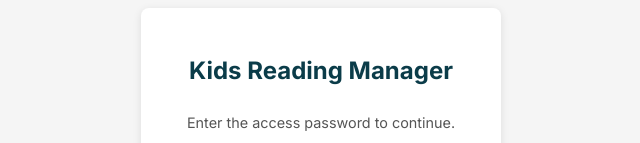
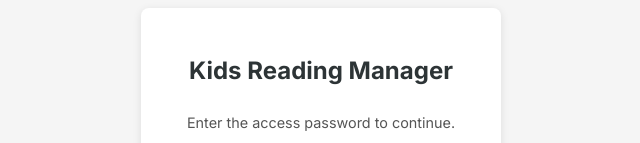
Before and after one commit to dervish666/KidsReadingManager, a React (Vite) app: page / in a window 1280 px wide. Shown: the part 266-409 px from the top of the page, without its empty margins (319-959 px from the left). Built offline with nearby package versions, Linux system fonts and the light colour scheme.

Commit message:
updated theme

```diff
--- a/public/index.html
+++ b/public/index.html
@@ -16,7 +16,7 @@
     <link rel="stylesheet" href="/styles.css" />
     <link rel="preconnect" href="https://fonts.googleapis.com">
     <link rel="preconnect" href="https://fonts.gstatic.com" crossorigin>
-    <link href="https://fonts.googleapis.com/css2?family=Inter:wght@300;400;500;600;700;900&display=swap" rel="stylesheet">
+    <link href="https://fonts.googleapis.com/css2?family=Fredoka:wght@300..700&family=Inter:wght@300;400;500;600;700;900&display=swap" rel="stylesheet">
   </head>
   <body>
     <noscript>You need to enable JavaScript to run this app.</noscript>
--- a/src/styles/theme.js
+++ b/src/styles/theme.js
@@ -4,47 +4,50 @@ import { createTheme } from '@mui/material/styles';
 const theme = createTheme({
    palette: {
      primary: {
-       main: '#0b3c49', // Midnight green
-       light: '#1a5a6a',
-       dark: '#062832',
+       main: '#6C5CE7', // Soft Purple
+       light: '#A29BFE',
+       dark: '#4834D4',
+       contrastText: '#ffffff',
      },
      secondary: {
-       main: '#d72483', // Mexican pink
-       light: '#e64ba3',
-       dark: '#a61d65',
+       main: '#00CEC9', // Robin's Egg Blue
+       light: '#81ECEC',
+       dark: '#00B894',
+       contrastText: '#2D3436',
      },
      background: {
-       default: '#f8f6f4', // Light cream background
+       default: '#DFE6E9', // Light Grayish Blue
        paper: '#ffffff', // Pure white for better contrast
      },
      text: {
-       primary: '#0b3c49', // Midnight green for text
-       secondary: '#41292c', // Van Dyke for secondary text
+       primary: '#2D3436', // Dark Gray
+       secondary: '#636E72', // Medium Gray
      },
      status: {
        // Enhanced status colors with new palette
-       notRead: '#fd3e81', // French rose for errors/not read
-       needsAttention: '#792359', // Byzantium for warnings/needs attention
-       recentlyRead: '#0b3c49', // Midnight green for success/read
+       notRead: '#FF7675', // Light Red
+       needsAttention: '#FD79A8', // Pink
+       recentlyRead: '#55EFC4', // Mint Green
      },
      success: {
-       main: '#0b3c49', // Midnight green for success
-       light: '#1a5a6a',
-       dark: '#062832',
+       main: '#00B894', // Green
+       light: '#55EFC4',
+       dark: '#00A884',
      },
      warning: {
-       main: '#792359', // Byzantium for warnings
-       light: '#8d3a6a',
-       dark: '#5f1c45',
+       main: '#FDCB6E', // Mustard Yellow
+       light: '#FFEAA7',
+       dark: '#E1B12C',
      },
      error: {
-       main: '#fd3e81', // French rose for errors
-       light: '#ff6b9d',
-       dark: '#d72465',
+       main: '#D63031', // Red
+       light: '#FF7675',
+       dark: '#C0392B',
      },
    },
   typography: {
     fontFamily: [
+      'Fredoka',
       'Inter',
       'system-ui',
       '-apple-system',
@@ -56,53 +59,64 @@ const theme = createTheme({
       'sans-serif',
     ].join(','),
     h1: {
-      fontFamily: 'Inter, system-ui, sans-serif',
+      fontFamily: 'Fredoka, system-ui, sans-serif',
       fontWeight: 700,
       fontSize: 'clamp(1.75rem, 4.5vw, 2.5rem)',
       lineHeight: 1.15,
+      color: '#2D3436',
     },
     h2: {
-      fontFamily: 'Inter, system-ui, sans-serif',
+      fontFamily: 'Fredoka, system-ui, sans-serif',
       fontWeight: 600,
       fontSize: 'clamp(1.25rem, 3.2vw, 2rem)',
       lineHeight: 1.2,
+      color: '#2D3436',
     },
     h3: {
-      fontFamily: 'Inter, system-ui, sans-serif',
+      fontFamily: 'Fredoka, system-ui, sans-serif',
       fontWeight: 600,
       fontSize: 'clamp(1.125rem, 2.2vw, 1.5rem)',
       lineHeight: 1.3,
+      color: '#2D3436',
     },
     h4: {
-      fontFamily: 'Inter, system-ui, sans-serif',
+      fontFamily: 'Fredoka, system-ui, sans-serif',
       fontWeight: 600,
       fontSize: '1.125rem',
       lineHeight: 1.3,
+      color: '#2D3436',
     },
     h5: {
-      fontFamily: 'Inter, system-ui, sans-serif',
+      fontFamily: 'Fredoka, system-ui, sans-serif',
       fontWeight: 500,
       fontSize: '1rem',
       lineHeight: 1.4,
+      color: '#2D3436',
     },
     h6: {
-      fontFamily: 'Inter, system-ui, sans-serif',
+      fontFamily: 'Fredoka, system-ui, sans-serif',
       fontWeight: 500,
       fontSize: '0.95rem',
       lineHeight: 1.4,
+      color: '#2D3436',
     },
     body1: {
+      fontFamily: 'Inter, system-ui, sans-serif',
       fontSize: 'clamp(0.95rem, 1.6vw, 1rem)',
       lineHeight: 1.6,
+      color: '#2D3436',
     },
     body2: {
+      fontFamily: 'Inter, system-ui, sans-serif',
       fontSize: 'clamp(0.825rem, 1.2vw, 0.875rem)',
       lineHeight: 1.5,
+      color: '#636E72',
     },
     button: {
+      fontFamily: 'Fredoka, system-ui, sans-serif',
       textTransform: 'none',
       fontWeight: 600,
-      letterSpacing: '0.2px',
+      letterSpacing: '0.5px',
     },
   },
   components: {
@@ -111,6 +125,7 @@ const theme = createTheme({
         body: {
           minHeight: '100vh',
           fontFeatureSettings: '"cv02", "cv03", "cv04", "cv11"',
+          backgroundColor: '#DFE6E9',
         },
       },
     },
@@ -118,10 +133,10 @@ const theme = createTheme({
       styleOverrides: {
         root: {
           backgroundImage: 'none',
-          borderRadius: 16,
-          boxShadow: '0 4px 6px -1px rgba(0, 0, 0, 0.1), 0 2px 4px -1px rgba(0, 0, 0, 0.06)',
+          borderRadius: 20,
+          boxShadow: '0 10px 20px rgba(0,0,0,0.05), 0 6px 6px rgba(0,0,0,0.05)',
           '@media (max-width:600px)': {
-            borderRadius: 12,
+            borderRadius: 16,
           }
         },
       },
@@ -129,28 +144,28 @@ const theme = createTheme({
     MuiButton: {
       styleOverrides: {
         root: {
-          borderRadius: 12,
+          borderRadius: 25, // Pill shape
           textTransform: 'none',
-          padding: '10px 16px',
+          padding: '10px 24px',
           fontWeight: 600,
-          fontSize: '0.95rem',
+          fontSize: '1rem',
           transition: 'transform 140ms ease, box-shadow 140ms ease',
-          boxShadow: '0 6px 18px rgba(15,23,42,0.06)',
+          boxShadow: '0 4px 6px rgba(50, 50, 93, 0.11), 0 1px 3px rgba(0, 0, 0, 0.08)',
           '&:hover': {
-            boxShadow: '0 10px 24px rgba(15,23,42,0.08)',
-            transform: 'translateY(-2px)',
+            boxShadow: '0 7px 14px rgba(50, 50, 93, 0.1), 0 3px 6px rgba(0, 0, 0, 0.08)',
+            transform: 'translateY(-1px)',
           },
           '@media (max-width:600px)': {
-            padding: '14px 16px',
+            padding: '12px 20px',
             fontSize: '1rem',
             minHeight: 48, // Better touch target
-            borderRadius: 10,
+            borderRadius: 20,
           }
         },
         contained: {
-          boxShadow: '0 6px 18px rgba(79,70,229,0.10)',
+          boxShadow: '0 4px 6px rgba(50, 50, 93, 0.11), 0 1px 3px rgba(0, 0, 0, 0.08)',
           '&:hover': {
-            boxShadow: '0 10px 24px rgba(79,70,229,0.12)',
+            boxShadow: '0 7px 14px rgba(50, 50, 93, 0.1), 0 3px 6px rgba(0, 0, 0, 0.08)',
           }
         },
       },
@@ -161,19 +176,19 @@ const theme = createTheme({
     MuiCard: {
       styleOverrides: {
         root: {
-          borderRadius: 16,
-          boxShadow: '0 1px 3px 0 rgba(0, 0, 0, 0.1), 0 1px 2px 0 rgba(0, 0, 0, 0.06)',
+          borderRadius: 20,
+          boxShadow: '0 4px 6px rgba(50, 50, 93, 0.11), 0 1px 3px rgba(0, 0, 0, 0.08)',
           transition: 'all 0.2s ease-in-out',
-          border: '1px solid rgba(0, 0, 0, 0.05)',
+          border: 'none',
           '&:hover': {
-            boxShadow: '0 4px 6px -1px rgba(0, 0, 0, 0.1), 0 2px 4px -1px rgba(0, 0, 0, 0.06)',
-            transform: 'translateY(-2px)',
+            boxShadow: '0 13px 27px -5px rgba(50, 50, 93, 0.25), 0 8px 16px -8px rgba(0, 0, 0, 0.3)',
+            transform: 'translateY(-3px)',
           },
           '@media (max-width:600px)': {
-            borderRadius: 12,
-            boxShadow: '0 1px 2px 0 rgba(0, 0, 0, 0.05)',
+            borderRadius: 16,
+            boxShadow: '0 2px 5px rgba(50, 50, 93, 0.1), 0 1px 2px rgba(0, 0, 0, 0.08)',
             '&:hover': {
-              boxShadow: '0 2px 4px -1px rgba(0, 0, 0, 0.1)',
+              boxShadow: '0 5px 15px rgba(0, 0, 0, 0.1)',
               transform: 'translateY(-1px)',
             }
           }
@@ -183,14 +198,14 @@ const theme = createTheme({
     MuiCardActionArea: {
       styleOverrides: {
         root: {
-          padding: 12,
+          padding: 16,
           display: 'flex',
           flexDirection: 'column',
           alignItems: 'stretch',
           justifyContent: 'flex-start',
           transition: 'all 0.2s ease-in-out',
           '&:hover': {
-            backgroundColor: 'rgba(0, 0, 0, 0.02)',
+            backgroundColor: 'rgba(0, 0, 0, 0.01)',
           },
           '@media (max-width:600px)': {
             padding: 16,
@@ -205,22 +220,53 @@ const theme = createTheme({
         fullWidth: true,
         margin: 'normal',
       },
+      styleOverrides: {
+        root: {
+          '& .MuiOutlinedInput-root': {
+            borderRadius: 12,
+            backgroundColor: '#F5F6FA',
+            '& fieldset': {
+              borderColor: 'transparent',
+            },
+            '&:hover fieldset': {
+              borderColor: '#B2BEC3',
+            },
+            '&.Mui-focused fieldset': {
+              borderColor: '#6C5CE7',
+            },
+          },
+        },
+      },
     },
     MuiBottomNavigation: {
       styleOverrides: {
         root: {
-          height: 64,
-          background: 'rgba(255, 255, 255, 0.95)',
-          backdropFilter: 'blur(12px)',
-          borderTop: '1px solid rgba(0, 0, 0, 0.08)',
+          height: 70,
+          background: 'rgba(255, 255, 255, 0.9)',
+          backdropFilter: 'blur(20px)',
+          borderTop: 'none',
           paddingBottom: 'env(safe-area-inset-bottom)',
-          boxShadow: '0 -1px 3px 0 rgba(0, 0, 0, 0.1), 0 -1px 2px 0 rgba(0, 0, 0, 0.06)',
+          boxShadow: '0 -5px 20px rgba(0,0,0,0.05)',
           '@media (max-width:600px)': {
-            height: 72,
+            height: 80,
             paddingBottom: 'calc(env(safe-area-inset-bottom) + 8px)'
           }
         },
       },
+    },
+    MuiBottomNavigationAction: {
+      styleOverrides: {
+        root: {
+          color: '#B2BEC3',
+          '&.Mui-selected': {
+            color: '#6C5CE7',
+          },
+        },
+        label: {
+          fontFamily: 'Fredoka, sans-serif',
+          fontWeight: 600,
+        }
+      }
     },
     MuiTabs: {
       styleOverrides: {
@@ -231,7 +277,9 @@ const theme = createTheme({
           },
         },
         indicator: {
-          height: 3,
+          height: 4,
+          borderRadius: '4px 4px 0 0',
+          backgroundColor: '#6C5CE7',
         },
       },
     },
@@ -239,18 +287,38 @@ const theme = createTheme({
       styleOverrides: {
         root: {
           minWidth: 'auto',
-          padding: '12px 16px',
+          padding: '12px 20px',
+          fontFamily: 'Fredoka, sans-serif',
+          fontWeight: 600,
+          fontSize: '1rem',
+          textTransform: 'none',
+          color: '#636E72',
+          '&.Mui-selected': {
+            color: '#6C5CE7',
+          },
           '@media (max-width: 600px)': {
             minWidth: 'auto',
-            padding: '12px 8px',
+            padding: '12px 12px',
+            fontSize: '0.9rem',
           },
         },
       },
-      MuiAvatar: {
-        styleOverrides: {
-          root: {
-            borderRadius: 8, // Force all avatars to be rounded squares
-          },
+    },
+    MuiAvatar: {
+      styleOverrides: {
+        root: {
+          borderRadius: 12, // Rounded squares for avatars
+          fontWeight: 700,
+          fontFamily: 'Fredoka, sans-serif',
+        },
+      },
+    },
+    MuiChip: {
+      styleOverrides: {
+        root: {
+          borderRadius: 8,
+          fontWeight: 600,
+          fontFamily: 'Fredoka, sans-serif',
         },
       },
     },
@@ -265,16 +333,17 @@ const theme = createTheme({
     },
   },
   shape: {
-    borderRadius: 12,
+    borderRadius: 16,
   },
   shadows: [
     'none',
-    '0 1px 3px 0 rgba(0, 0, 0, 0.1), 0 1px 2px 0 rgba(0, 0, 0, 0.06)',
-    '0 4px 6px -1px rgba(0, 0, 0, 0.1), 0 2px 4px -1px rgba(0, 0, 0, 0.06)',
-    '0 10px 15px -3px rgba(0, 0, 0, 0.1), 0 4px 6px -2px rgba(0, 0, 0, 0.05)',
-    '0 20px 25px -5px rgba(0, 0, 0, 0.1), 0 10px 10px -5px rgba(0, 0, 0, 0.04)',
+    '0 2px 5px rgba(50, 50, 93, 0.1), 0 1px 2px rgba(0, 0, 0, 0.08)',
+    '0 4px 6px rgba(50, 50, 93, 0.11), 0 1px 3px rgba(0, 0, 0, 0.08)',
+    '0 7px 14px rgba(50, 50, 93, 0.1), 0 3px 6px rgba(0, 0, 0, 0.08)',
+    '0 13px 27px -5px rgba(50, 50, 93, 0.25), 0 8px 16px -8px rgba(0, 0, 0, 0.3)',
     '0 25px 50px -12px rgba(0, 0, 0, 0.25)',
     // ... other shadows
+    'none', 'none', 'none', 'none', 'none', 'none', 'none', 'none', 'none', 'none', 'none', 'none', 'none', 'none', 'none', 'none', 'none', 'none', 'none'
   ],
 });
 
```
Also changed, not shown: src/App.js (+22 -14 lines), src/components/sessions/SessionForm.js (+7 -1 lines), 1 other file (tests, documents, lock files or other folders).
